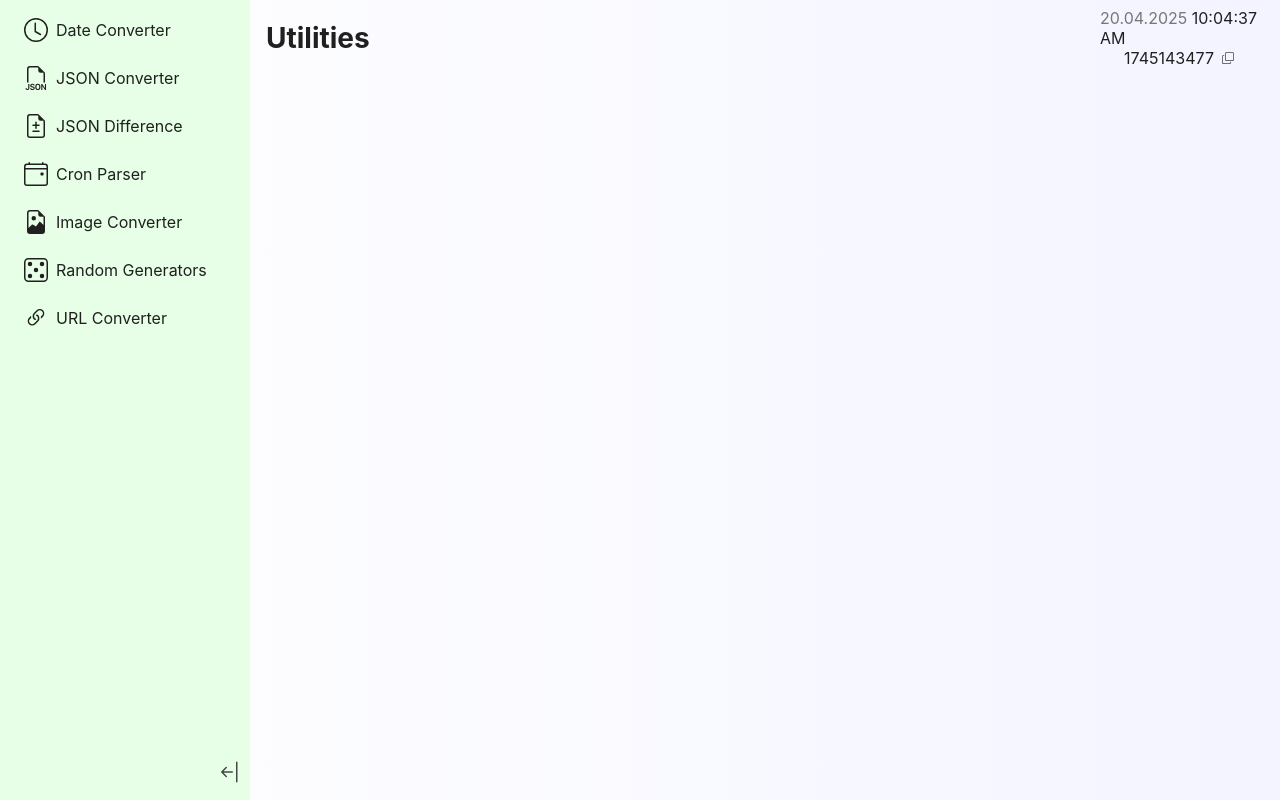
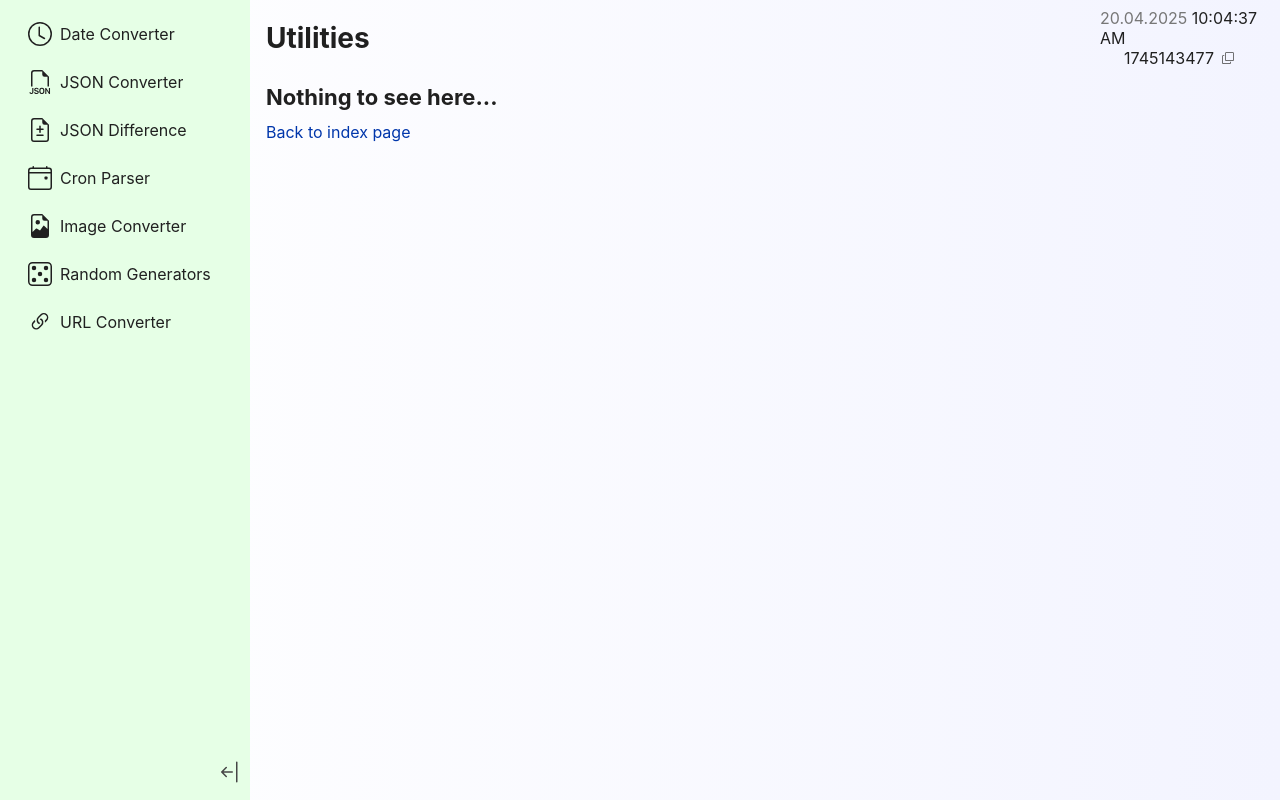
Before and after one commit to thornedll/utilities, a React (Create React App) app: page /utilities/jsonConverter in a window 1280 px wide. Built offline with nearby package versions, Linux system fonts and the light colour scheme.

Commit message:
1) probably fixed 404 error with GH Pages 2) added NotFound page component 3) navigation fixes and refactoring

```diff
--- a/src/App.tsx
+++ b/src/App.tsx
@@ -8,6 +8,7 @@ import {
   RandomGenerators,
   ImageConverter,
   UrlConverter,
+  NotFound,
 } from "./components/pages";
 import { Header, Navigation } from "./components/blocks";
 
@@ -34,25 +35,17 @@ export const App: FC = () => {
       >
         <Header />
         <Routes>
-          <Route path="utilities/" element={<DateConverter />}></Route>
+          <Route path="/" element={<DateConverter />}></Route>
+          <Route path="/json-converter" element={<JsonConverter />}></Route>
+          <Route path="/json-diff" element={<JsonDiff />}></Route>
+          <Route path="/cron-parser" element={<CronParser />}></Route>
+          <Route path="/image-converter" element={<ImageConverter />}></Route>
           <Route
-            path="utilities/json-converter"
-            element={<JsonConverter />}
-          ></Route>
-          <Route path="utilities/json-diff" element={<JsonDiff />}></Route>
-          <Route path="utilities/cron-parser" element={<CronParser />}></Route>
-          <Route
-            path="utilities/image-converter"
-            element={<ImageConverter />}
-          ></Route>
-          <Route
-            path="utilities/random-generators"
+            path="/random-generators"
             element={<RandomGenerators />}
           ></Route>
-          <Route
-            path="utilities/url-converter"
-            element={<UrlConverter />}
-          ></Route>
+          <Route path="/url-converter" element={<UrlConverter />}></Route>
+          <Route path="*" element={<NotFound />} />
         </Routes>
       </div>
     </div>
--- a/src/assets/styles/global.module.scss
+++ b/src/assets/styles/global.module.scss
@@ -56,6 +56,10 @@ label:has(input[type="file"]) {
 button {
   border: none;
   cursor: pointer;
+}
+
+a {
+  text-decoration: none;
 }
 
 ul {
--- a/src/assets/styles/variables.module.scss
+++ b/src/assets/styles/variables.module.scss
@@ -1,4 +1,6 @@
 // colors
+$blue-dark: #0036ab;
+$blue: #0a58ca;
 $disabled-bg: hsl(0, 0%, 95%);
 $disabled-border: hsl(0, 0%, 90%);
 $disabled-btn: hsl(0, 0%, 80%);
--- a/src/components/blocks/Navigation.tsx
+++ b/src/components/blocks/Navigation.tsx
@@ -26,16 +26,11 @@ export const Navigation: FC<NavigationProps> = ({
                 to={link.url}
                 className={cx({
                   navLink: true,
-                  navLinkActive: "/" + link.url === location.pathname,
+                  navLinkActive: link.url === location.pathname,
                   "gap-0": !isNavigationVisible,
                 })}
               >
-                <SVGSprite
-                  id={link.icon}
-                  className={cx({
-                    "m-auto": !isNavigationVisible,
-                  })}
-                />
+                <SVGSprite id={link.icon} />
                 <span
                   className={cx({
                     navLinkTextHidden: !isNavigationVisible,
--- a/src/components/blocks/styles.module.scss
+++ b/src/components/blocks/styles.module.scss
@@ -34,7 +34,7 @@
 }
 
 nav {
-  padding: variables.$base-gap;
+  padding: 16px;
 }
 
 .navLink {
@@ -47,7 +47,6 @@ nav {
   align-items: center;
   position: relative;
   color: variables.$text;
-  text-decoration: none;
   transition: all 0.2s;
   &:hover {
     color: variables.$white;
@@ -138,7 +137,3 @@ nav {
 .gap-0 {
   gap: 0;
 }
-
-.m-auto {
-  margin: 0 auto !important;
-}
--- /dev/null
+++ b/src/components/pages/NotFound.tsx
@@ -0,0 +1,18 @@
+import { FC } from "react";
+import { Link } from "react-router-dom";
+import classNames from "classnames/bind";
+import { hints } from "../../constants";
+import styles from "./styles.module.scss";
+
+const cx = classNames.bind(styles);
+
+export const NotFound: FC = () => {
+  return (
+    <div className={styles.pageWrapper}>
+      <h2>{hints.NotFound.Header}</h2>
+      <p className={cx({ linkContainer: 1, "mt-12": 1 })}>
+        <Link to="/">{hints.NotFound.BackToIndex}</Link>
+      </p>
+    </div>
+  );
+};
--- a/src/components/pages/index.ts
+++ b/src/components/pages/index.ts
@@ -5,3 +5,4 @@ export { CronParser } from "./CronParser";
 export { ImageConverter } from "./ImageConverter";
 export { RandomGenerators } from "./RandomGenerators";
 export { UrlConverter } from "./UrlConverter";
+export { NotFound } from "./NotFound";
--- a/src/components/pages/styles.module.scss
+++ b/src/components/pages/styles.module.scss
@@ -152,3 +152,17 @@
     }
   }
 }
+
+.linkContainer {
+  a {
+    color: variables.$blue-dark;
+    &:hover {
+      color: variables.$blue;
+      text-decoration: underline;
+    }
+    &:active,
+    &:focus {
+      color: variables.$blue-dark;
+    }
+  }
+}
--- a/src/constants/hints.ts
+++ b/src/constants/hints.ts
@@ -8,6 +8,10 @@ export const hints = {
     UploadFileError: "Error uploading the file. Please try again.",
     Input: "Input",
     Output: "Output",
+  },
+  NotFound: {
+    Header: "Nothing to see here...",
+    BackToIndex: "Back to index page",
   },
   DateConverter: {
     ISOToUnixHelp:
--- a/src/constants/index.ts
+++ b/src/constants/index.ts
@@ -10,43 +10,43 @@ export { hints } from "./hints";
 
 export const navigation: PagesData = [
   {
-    url: "utilities/",
+    url: "/",
     visibleName: "Date Converter",
     component: "DateConverter",
     icon: "clock",
   },
   {
-    url: "utilities/json-converter",
+    url: "/json-converter",
     visibleName: "JSON Converter",
     component: "JsonConverter",
     icon: "json",
   },
   {
-    url: "utilities/json-diff",
+    url: "/json-diff",
     visibleName: "JSON Difference",
     component: "JsonDiff",
     icon: "file-diff",
   },
   {
-    url: "utilities/cron-parser",
+    url: "/cron-parser",
     visibleName: "Cron Parser",
     component: "CronParser",
     icon: "calendar",
   },
   {
-    url: "utilities/image-converter",
+    url: "/image-converter",
     visibleName: "Image Converter",
     component: "ImageConverter",
     icon: "file-image",
   },
   {
-    url: "utilities/random-generators",
+    url: "/random-generators",
     visibleName: "Random Generators",
     component: "RandomGenerators",
     icon: "dice",
   },
   {
-    url: "utilities/url-converter",
+    url: "/url-converter",
     visibleName: "URL Converter",
     component: "UrlConverter",
     icon: "link",
--- a/src/index.tsx
+++ b/src/index.tsx
@@ -9,7 +9,7 @@ const root = ReactDOM.createRoot(
 );
 root.render(
   <React.StrictMode>
-    <Router>
+    <Router basename="/utilities">
       <App />
     </Router>
   </React.StrictMode>
```
